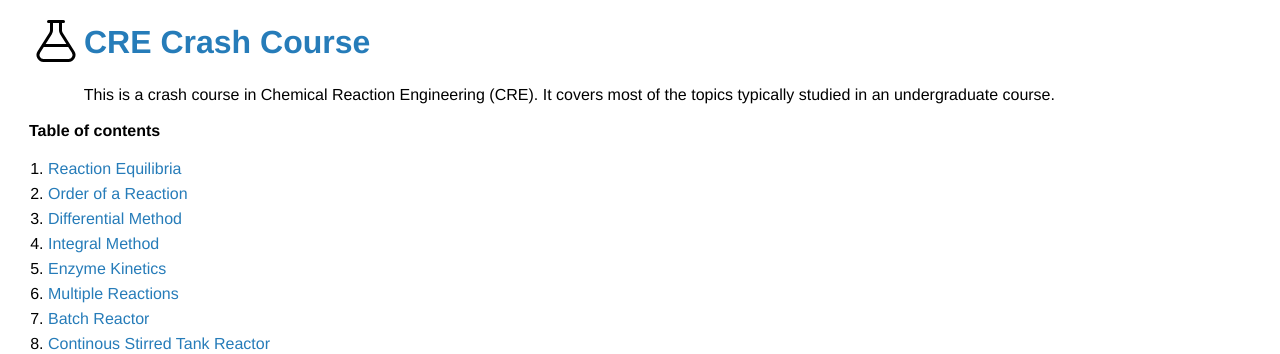
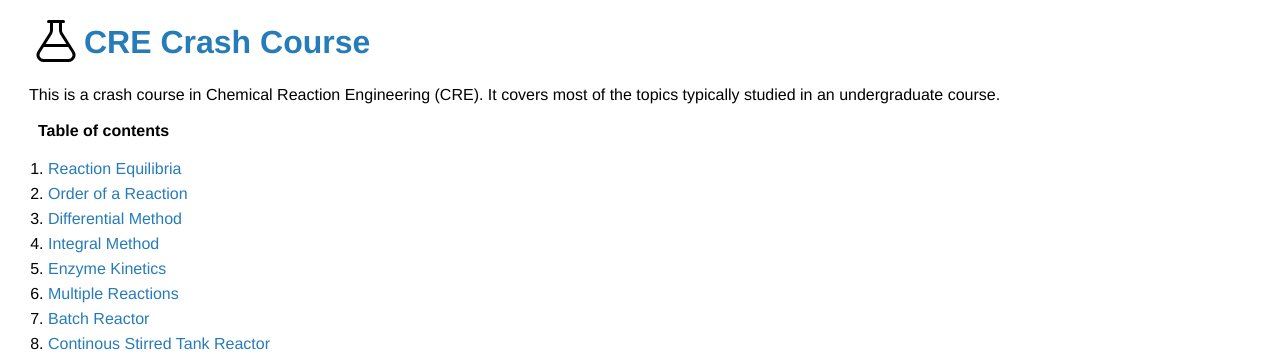
Before and after one commit to aakanksha-gubbala/cre-course, a PHP site: page /index.php in a window 1280 px wide. Shown: the part 68-422 px from the top of the page. Run offline with PHP 8.4, Linux system fonts and the light colour scheme; some libraries are stand-ins or nearby versions.

Commit message:
changed margins

```diff
--- a/index.html
+++ b/index.html
@@ -40,7 +40,7 @@
         </div>
 
         <br>
-        <b style="margin-left: 21px;">Table of contents</b>
+        <b style="margin-left: 30px;">Table of contents</b>
         <div class="contents">
             <ol class="links">
                 <li><a href="reaction-equilibria.html">Reaction Equilibria</a></li>
--- a/style.css
+++ b/style.css
@@ -52,8 +52,8 @@ ion-icon {
 }
 
 .about {
-    margin-left: 6%;
-    margin-right: 6%;
+    margin-left: 21px;
+    margin-right: 21px;
 
 }
 
```
